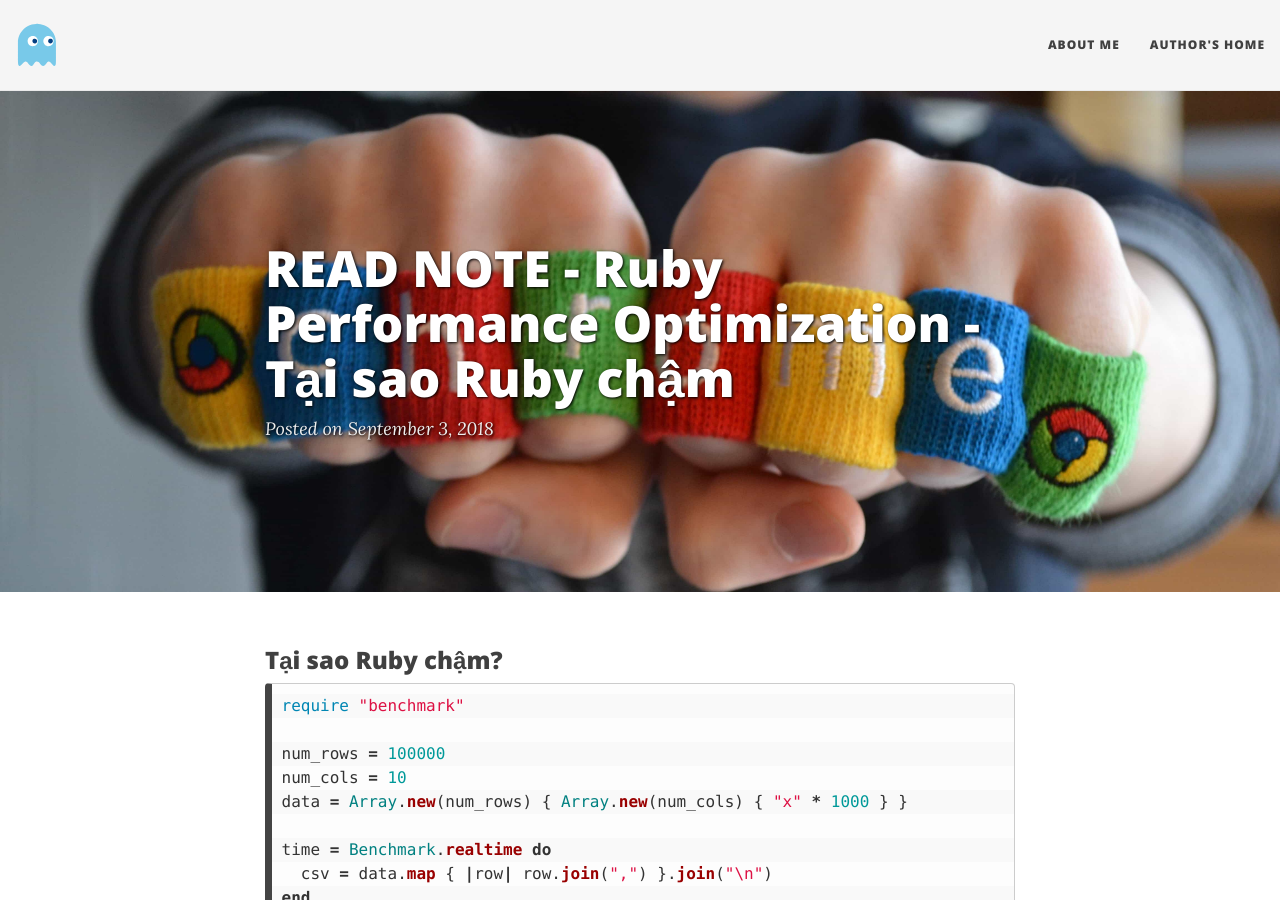
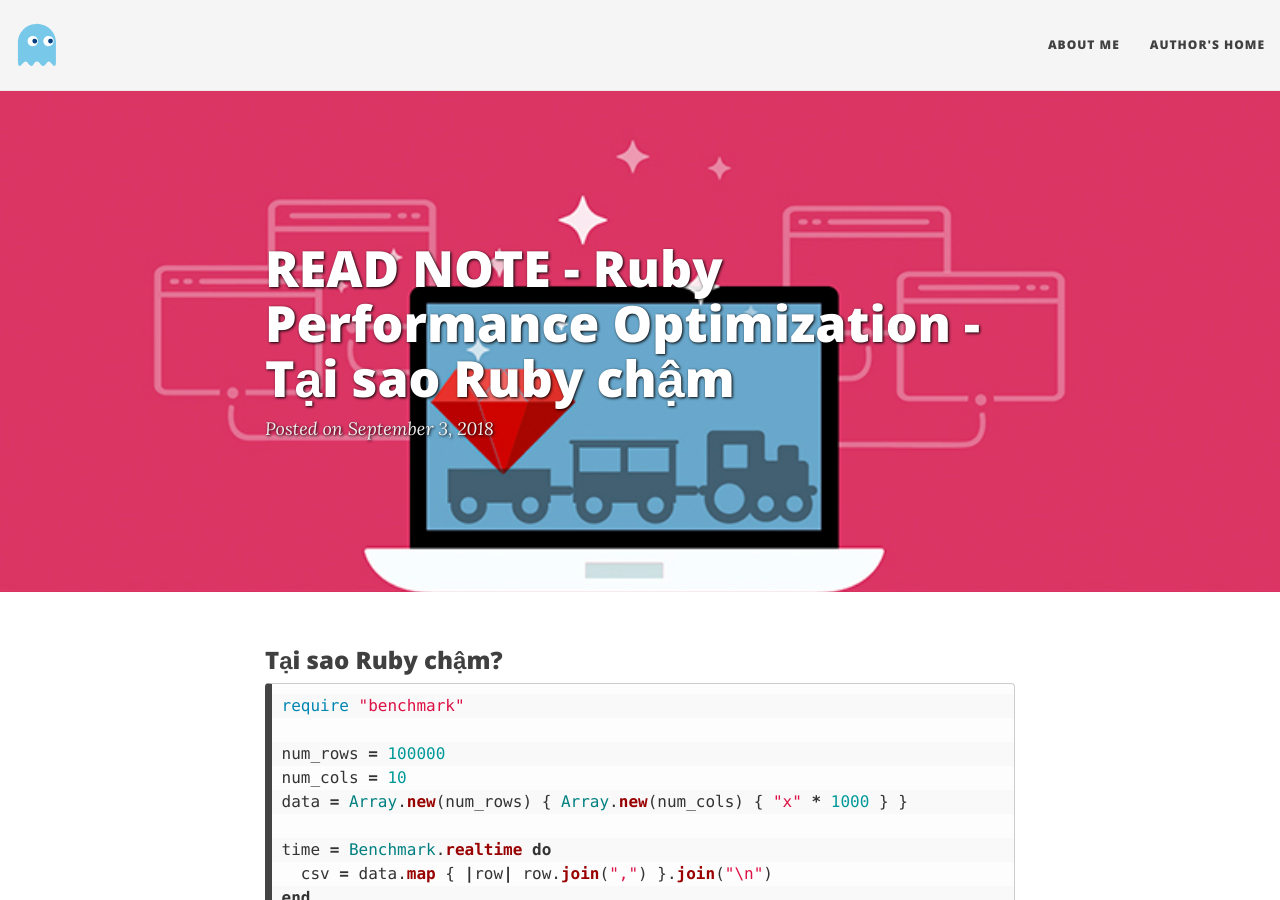
Before and after one commit to thorvn/th0j.github.io, a Jekyll site: the page built from _posts/2018-09-08-read-note-ruby-performance-optimization.md, in a window 1280 px wide and 900 px high. Built offline with Jekyll 4.4.1, drawn with Linux system fonts in a browser that asks for light colours; nearby versions of some CDN libraries.

Commit message:
add img ruby

```diff
--- a/_posts/2018-09-08-read-note-ruby-performance-optimization.md
+++ b/_posts/2018-09-08-read-note-ruby-performance-optimization.md
@@ -2,8 +2,8 @@
 layout: post
 title:  "READ NOTE - Ruby Performance Optimization - Tại sao Ruby chậm"
 date:   2018-09-03 10:11:33 +0700
-bigimg: /img/chrome-min.jpg
-share-img: /img/chrome-min.jpg
+bigimg: /img/ruby.jpg
+share-img: /img/ruby.jpg
 tags: [programming, ruby, optimization]
 ---
 
```
Also changed, not shown: img/ruby.jpg (added).
